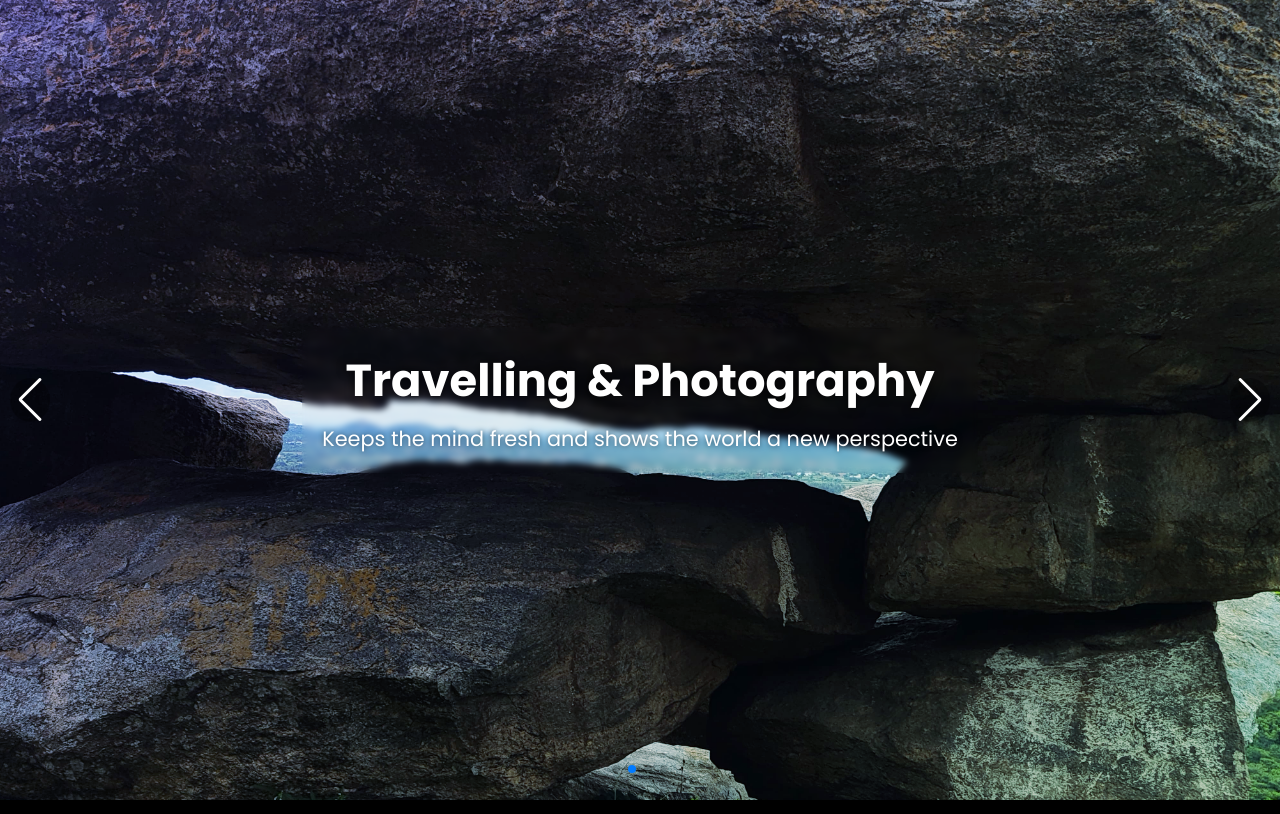
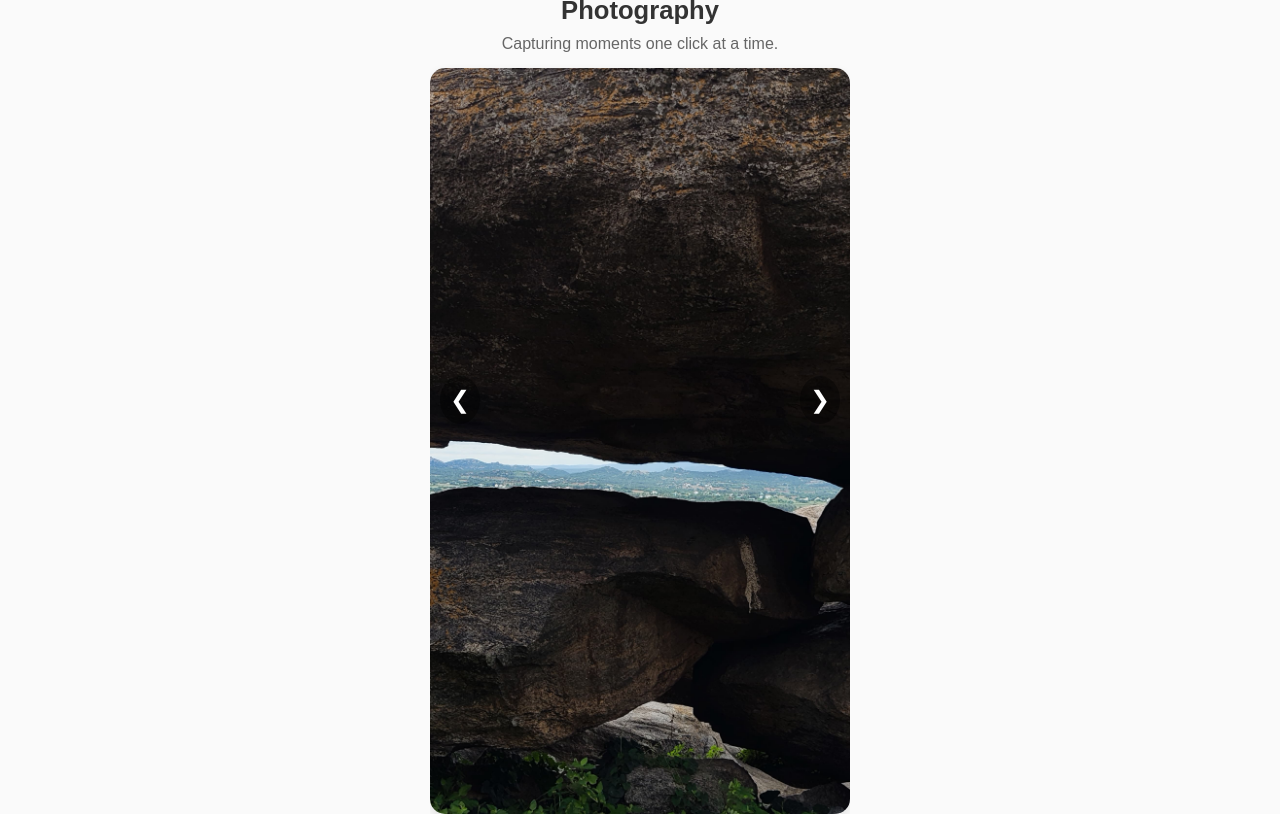
Before and after one commit to aakritvik/hobbies, a plain HTML site: page index.html in a window 1280 px wide. Drawn offline with nearby package versions, Linux system fonts and the light colour scheme.

Commit message:
Add files via upload

```diff
--- a/index.html
+++ b/index.html
@@ -1,131 +1,43 @@
 <!DOCTYPE html>
 <html lang="en">
 <head>
-<meta charset="utf-8" />
-<meta name="viewport" content="width=device-width,initial-scale=1" />
-<title>My Hobbies</title>
-
-<link rel="stylesheet" href="https://cdn.jsdelivr.net/npm/swiper/swiper-bundle.min.css" />
-<link href="https://fonts.googleapis.com/css2?family=Poppins:wght@300;400;600;700&display=swap" rel="stylesheet">
-
-<style>
-  *{box-sizing:border-box}
-  html,body{
-    height:100%;
-    margin:0;
-    font-family:'Poppins',sans-serif;
-    background:#000;
-    color:#fff;
-  }
-  .swiper{height:100vh}
-  .swiper-slide{
-    position:relative;
-    display:flex;
-    align-items:center;
-    justify-content:center;
-    overflow:hidden;
-  }
-  .bg-img{
-    position:absolute;
-    inset:0;
-    width:100%;
-    height:100%;
-    object-fit:cover;
-    transform: scale(1);
-    transition: transform 6s ease;
-  }
-  .swiper-slide-active .bg-img {
-    transform: scale(1.1); /* Slow zoom effect */
-  }
-  .overlay{
-    position:absolute;
-    inset:0;
-    z-index:2;
-    mix-blend-mode:overlay;
-    opacity:0.8;
-  }
-  .content{
-    position:relative;
-    z-index:3;
-    text-align:center;
-    padding:20px;
-    backdrop-filter:blur(3px);
-    animation: fadeInUp 1s ease forwards;
-  }
-  .title{
-    font-size:clamp(1.8rem, 4vw, 2.8rem);
-    font-weight:700;
-    text-shadow:0 0 10px rgba(0,0,0,0.7);
-  }
-  .one-liner{
-    font-size:clamp(1rem, 2vw, 1.3rem);
-    margin-top:10px;
-    text-shadow:0 0 5px rgba(0,0,0,0.5);
-    line-height:1.4;
-  }
-  .swiper-pagination-bullets { bottom: 20px !important; }
-  .swiper-button-next, .swiper-button-prev {
-    color:white;z-index:5;
-    background:rgba(0,0,0,0.3);
-    border-radius:50%;
-    padding:20px;
-    transition: background 0.3s ease;
-  }
-  .swiper-button-next:hover, .swiper-button-prev:hover {
-    background:rgba(255,255,255,0.3);
-  }
-
-  @keyframes fadeInUp {
-    from {opacity:0; transform:translateY(20px);}
-    to {opacity:1; transform:translateY(0);}
-  }
-</style>
+  <meta charset="UTF-8">
+  <meta name="viewport" content="width=device-width, initial-scale=1.0">
+  <title>My Hobbies - Swipe View</title>
+  <link rel="stylesheet" href="styles.css">
 </head>
 <body>
 
-<div class="swiper">
-  <div class="swiper-wrapper" id="slidesHere"></div>
+  <div class="slider">
+    <div class="slide active">
+      <h1>Photography</h1>
+      <p>Capturing moments one click at a time.</p>
+      <div class="image-container">
+        <img src="images/photography.jpg" alt="Photography">
+      </div>
+    </div>
 
-  <div class="swiper-button-next"></div>
-  <div class="swiper-button-prev"></div>
-  <div class="swiper-pagination"></div>
-</div>
+    <div class="slide">
+      <h1>Travel</h1>
+      <p>Exploring the world and its hidden gems.</p>
+      <div class="image-container">
+        <img src="images/travel.jpg" alt="Travel">
+      </div>
+    </div>
 
-<script src="https://cdn.jsdelivr.net/npm/swiper/swiper-bundle.min.js"></script>
-<script>
-const hobbies = [
-  { title: "Track Racing", oneLiner: "Speed, precision, and adrenaline on the circuit, teaches me to focus on what's important", img: "images/trackracing.jpg", color: "linear-gradient(135deg, rgba(255,96,98,0.6), rgba(255,168,73,0.5))" },
-  { title: "Travelling & Photography", oneLiner: "Keeps the mind fresh and shows the world a new perspective", img: "images/photography.jpg", color: "linear-gradient(135deg, rgba(95,93,255,0.6), rgba(89,228,154,0.45))" },
-  { title: "Music", oneLiner: "Expressing creativity through rhythm and melody.", img: "images/music.jpg", color: "linear-gradient(135deg, rgba(255,111,255,0.5), rgba(111,194,255,0.45))" },
-  { title: "Gym", oneLiner: "Discipline over motivation, showing up even on the bad days", img: "images/gym.jpg", color: "linear-gradient(135deg, rgba(255,193,7,0.5), rgba(255,87,34,0.5))" }
-];
+    <div class="slide">
+      <h1>Cooking</h1>
+      <p>Turning ingredients into delicious stories.</p>
+      <div class="image-container">
+        <img src="images/cooking.jpg" alt="Cooking">
+      </div>
+    </div>
 
-const container = document.getElementById('slidesHere');
-hobbies.forEach(h => {
-  const slide = document.createElement('div');
-  slide.className = 'swiper-slide';
-  slide.innerHTML = `
-    <img class="bg-img" src="${h.img}" alt="${h.title}">
-    <div class="overlay" style="background:${h.color}"></div>
-    <div class="content">
-      <div class="title">${h.title}</div>
-      <div class="one-liner">${h.oneLiner}</div>
-    </div>
-  `;
-  container.appendChild(slide);
-});
+    <!-- Navigation arrows -->
+    <button class="nav prev">&#10094;</button>
+    <button class="nav next">&#10095;</button>
+  </div>
 
-const swiper = new Swiper('.swiper', {
-  direction: 'horizontal',
-  effect: 'fade',
-  fadeEffect: { crossFade: true },
-  loop: true,
-  speed: 1000,
-  autoplay: { delay: 4000, disableOnInteraction: false },
-  pagination: { el: '.swiper-pagination', clickable: true },
-  navigation: { nextEl: '.swiper-button-next', prevEl: '.swiper-button-prev' },
-});
-</script>
-
+  <script src="script.js"></script>
 </body>
 </html>
--- /dev/null
+++ b/script.js
@@ -0,0 +1,42 @@
+const slides = document.querySelectorAll('.slide');
+let current = 0;
+
+// Navigation buttons
+const prev = document.querySelector('.prev');
+const next = document.querySelector('.next');
+
+function showSlide(index) {
+  slides.forEach(slide => slide.classList.remove('active'));
+  slides[index].classList.add('active');
+}
+
+prev.addEventListener('click', () => {
+  current = (current - 1 + slides.length) % slides.length;
+  showSlide(current);
+});
+
+next.addEventListener('click', () => {
+  current = (current + 1) % slides.length;
+  showSlide(current);
+});
+
+// Swipe detection for mobile
+let startX = 0;
+let endX = 0;
+
+document.querySelector('.slider').addEventListener('touchstart', e => {
+  startX = e.touches[0].clientX;
+});
+
+document.querySelector('.slider').addEventListener('touchend', e => {
+  endX = e.changedTouches[0].clientX;
+  if (startX - endX > 50) {
+    // Swipe left
+    current = (current + 1) % slides.length;
+    showSlide(current);
+  } else if (endX - startX > 50) {
+    // Swipe right
+    current = (current - 1 + slides.length) % slides.length;
+    showSlide(current);
+  }
+});
--- /dev/null
+++ b/styles.css
@@ -0,0 +1,86 @@
+body {
+  font-family: Arial, sans-serif;
+  margin: 0;
+  padding: 0;
+  background: #fafafa;
+  color: #333;
+  display: flex;
+  justify-content: center;
+  align-items: center;
+  height: 100vh;
+}
+
+/* Slider container */
+.slider {
+  position: relative;
+  width: 100%;
+  max-width: 420px;
+  overflow: hidden;
+}
+
+/* Each slide */
+.slide {
+  display: none;
+  text-align: center;
+}
+
+.slide.active {
+  display: block;
+}
+
+/* Heading & text */
+h1 {
+  margin: 10px 0;
+  font-size: 1.6rem;
+}
+
+p {
+  margin: 5px 0 15px;
+  font-size: 1rem;
+  color: #666;
+}
+
+/* Mobile aspect ratio container */
+.image-container {
+  position: relative;
+  width: 100%;
+  padding-top: 177.78%; /* 9:16 aspect ratio */
+  overflow: hidden;
+  border-radius: 15px;
+  box-shadow: 0 4px 10px rgba(0,0,0,0.1);
+}
+
+.image-container img {
+  position: absolute;
+  top: 0;
+  left: 0;
+  width: 100%;
+  height: 100%;
+  object-fit: cover;
+}
+
+/* Navigation arrows */
+.nav {
+  position: absolute;
+  top: 50%;
+  transform: translateY(-50%);
+  background: rgba(0,0,0,0.4);
+  color: white;
+  border: none;
+  padding: 10px;
+  cursor: pointer;
+  font-size: 1.5rem;
+  border-radius: 50%;
+}
+
+.nav.prev {
+  left: 10px;
+}
+
+.nav.next {
+  right: 10px;
+}
+
+.nav:hover {
+  background: rgba(0,0,0,0.6);
+}
```
